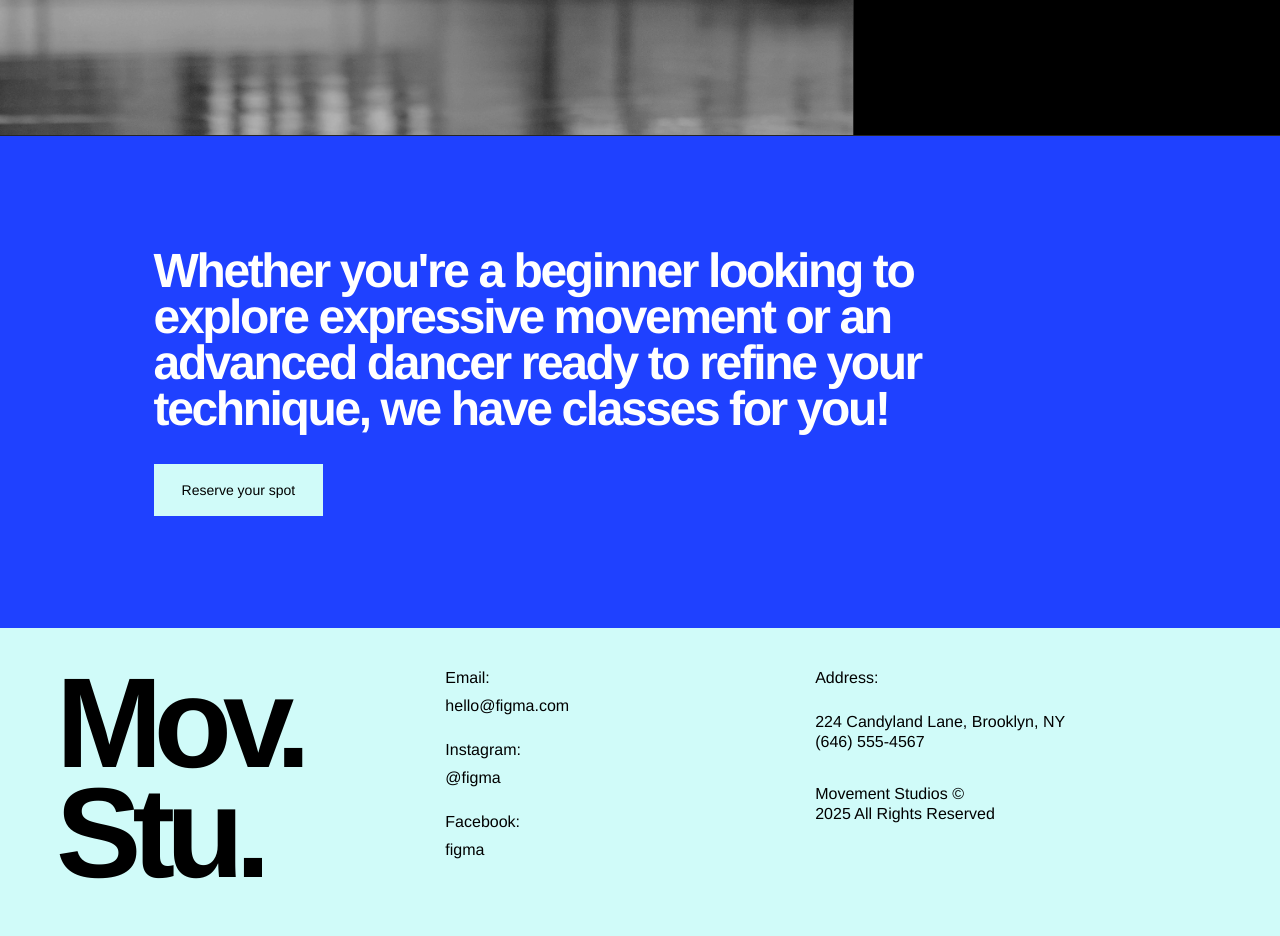
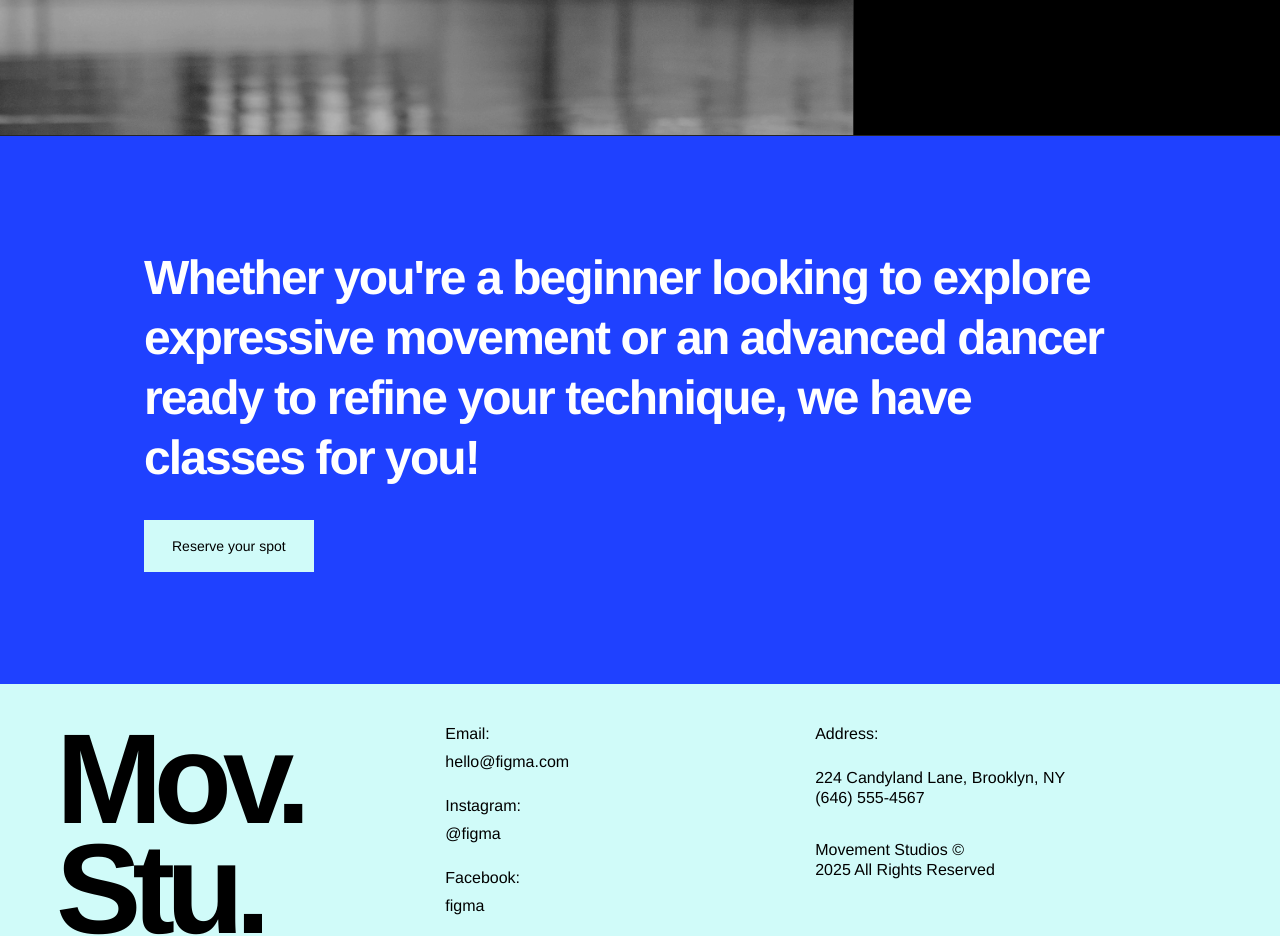
Before and after one commit to SabriBere/movement-studios, a Next.js app: page /about in a window 1280 px wide. Shown: the part 2200-3136 px from the top of the page. Built offline with nearby package versions, Linux system fonts and the light colour scheme.

Commit message:
common quote card

```diff
--- /dev/null
+++ b/src/components/Cards/Cards.module.css
@@ -0,0 +1,13 @@
+@reference "../../app/globals.css";
+
+.containerQuote {
+    @apply bg-blue-barry px-8 py-16 text-white sm:px-16 md:px-28 lg:px-36 lg:py-28;
+}
+
+.containerTextQuote {
+    @apply max-w-5xl
+}
+
+.text{
+    @apply text-3xl leading-tight font-semibold tracking-[-0.04em] sm:text-4xl lg:text-5xl
+}
--- /dev/null
+++ b/src/components/Cards/QuoteCards.tsx
@@ -0,0 +1,21 @@
+import React from 'react'
+import ButtonsBooking from '../Buttons/ButtonsBooking'
+import styles from './Cards.module.css'
+
+const QuoteCards = () => {
+    return (
+        <div className={styles.containerQuote}>
+            <div className={styles.containerTextQuote}>
+                <p className={styles.text}>
+                    Whether you&apos;re a beginner looking to explore
+                    expressive movement or an advanced dancer ready to
+                    refine your technique, we have classes for you!
+                </p>
+                <ButtonsBooking title={"Reserve your spot"} />
+            </div>
+        </div>
+
+    )
+}
+
+export default QuoteCards
--- a/src/components/Content/ContendAbout.tsx
+++ b/src/components/Content/ContendAbout.tsx
@@ -3,6 +3,7 @@ import sophiaImage from "@/styles/Ilustrations/dance-8.jpg";
 import alisaImage from "@/styles/Ilustrations/dance-9.jpg";
 import spaceImage from "@/styles/Ilustrations/dance-20.jpg";
 import ButtonsBooking from "../Buttons/ButtonsBooking";
+import QuoteCards from "../Cards/QuoteCards";
 
 type AboutPerson = {
     description?: string;
@@ -159,17 +160,7 @@ function SpaceSection() {
                 </div>
             </div>
 
-            <div className="bg-blue-barry px-5 py-16 text-white sm:px-12 sm:py-20 lg:px-[12vw] lg:py-28">
-                <div className="max-w-4xl">
-                    <p className="max-w-3xl text-3xl leading-[0.96] font-semibold tracking-[-0.05em] sm:text-4xl lg:text-5xl">
-                        Whether you&apos;re a beginner looking to explore
-                        expressive movement or an advanced dancer ready to
-                        refine your technique, we have classes for you!
-                    </p>
-
-                    <ButtonsBooking title={"Reserve your spot"} />
-                </div>
-            </div>
+            <QuoteCards />
         </div>
     );
 }
--- a/src/components/Content/ContentHome.tsx
+++ b/src/components/Content/ContentHome.tsx
@@ -3,8 +3,8 @@ import sophiaImage from "@/styles/Ilustrations/dance-8.jpg";
 import alisaImage from "@/styles/Ilustrations/dance-9.jpg";
 import visionImage from '@/styles/Ilustrations/dance-16.jpg'
 import classesImage from '@/styles/Ilustrations/dance-12.jpg'
-import ButtonsBooking from "../Buttons/ButtonsBooking";
 import ButtonCards from "../Buttons/ButtonCards";
+import QuoteCards from "../Cards/QuoteCards";
 
 const ContentHome = () => {
     const sectionHeight = "min-h-[720px] md:h-[50vw] lg:h-[640px]";
@@ -130,16 +130,7 @@ const ContentHome = () => {
                 </div>
             </div>
 
-            <div className="bg-blue-barry px-8 py-16 text-white sm:px-16 md:px-28 lg:px-36 lg:py-28">
-                <div className="max-w-5xl">
-                    <p className="text-3xl leading-tight font-semibold tracking-[-0.04em] sm:text-4xl lg:text-5xl">
-                        Whether you&apos;re a beginner looking to explore
-                        expressive movement or an advanced dancer ready to
-                        refine your technique, we have classes for you!
-                    </p>
-                    <ButtonsBooking title={"Reserve your spot"} />
-                </div>
-            </div>
+            <QuoteCards />
         </section>
     )
 }
```
